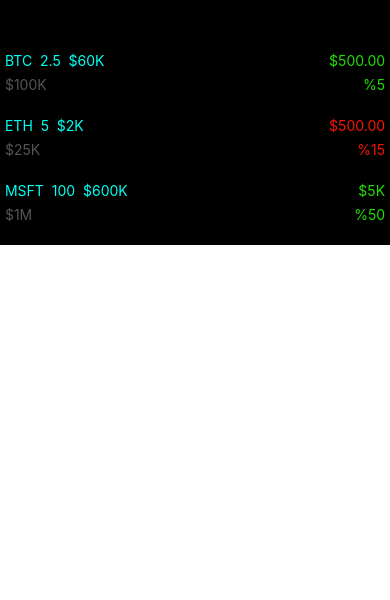
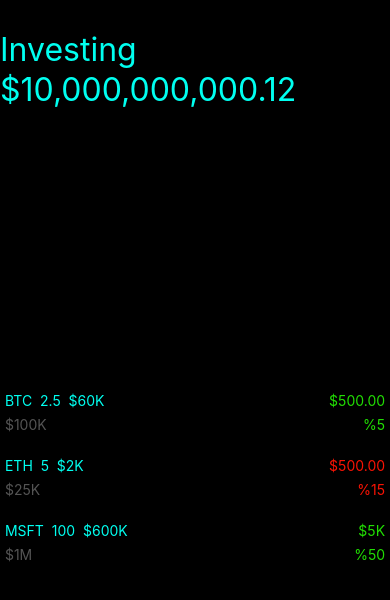
Before and after one commit to conroy-ricketts/Investment-Portfolio-Frontend, a React Native app: screen / in a window 390 px wide. Shown: the top 600 px of the page. Built offline with nearby package versions, Linux system fonts and the light colour scheme.

Commit message:
screen header with net worth

```diff
--- a/src/screens/Assets.tsx
+++ b/src/screens/Assets.tsx
@@ -13,7 +13,7 @@
     },
     scrollView:
     {
-        marginVertical: 10,
+        marginVertical: 350,
     },
     mainText:
     {
@@ -31,6 +31,11 @@
     {
         color: '#F81304',
     },
+    netWorthText:
+    {
+        color: '#00FFF0',
+        fontSize: 32,
+    }
 });
 
 function formatAmount(amount: number): string
@@ -55,9 +60,13 @@
 
 export default function Assets()
 {
+    let tempNetWorth = 10000000000.12321134;
 
     return (
         <View>
+            <Text style = {[styles.netWorthText, {position: 'absolute', left: 0, top: 0}]}>{'Investing'}</Text>
+            <Text style = {[styles.netWorthText, {position: 'absolute', left: 0, top: 40}]}>{`$${tempNetWorth.toFixed(2).toString().replace(/\B(?=(\d{3})+(?!\d))/g, ',')}`}</Text>
+
             <Graph/>
 
             <ScrollView style = {styles.scrollView}>
@@ -69,7 +78,7 @@
                         <Text style = {[asset.dollarChange >= 0 ? styles.gainText : styles.lossText, {position: 'absolute', right: 0, bottom: 11}]}> {`%${Math.abs(asset.percentChange)}`} </Text>
                     </View>
                 ))}
-        </ScrollView>
+            </ScrollView>
         </View>
     );
 }
```
